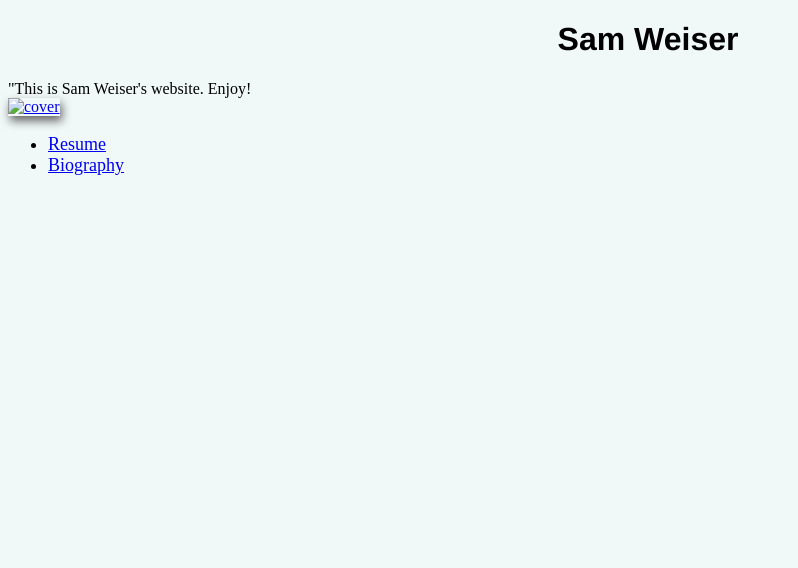
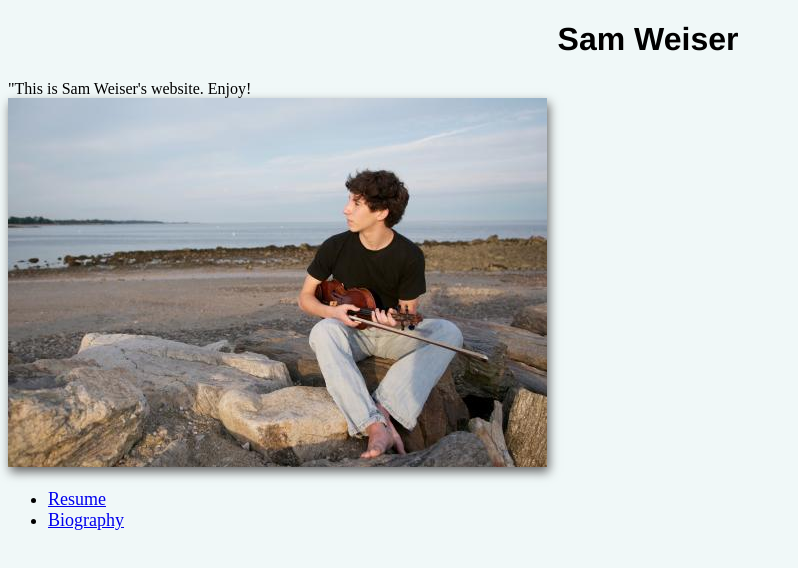
Before and after one commit to sweisermusic/sweisermusic.github.io, a plain HTML site: page index.html in a window 1280 px wide. Shown: the whole page, without its empty margins (0-798 px from the left). Drawn offline with Linux system fonts and the light colour scheme.

Commit message:
Changed file path for image

```diff
--- a/index.html
+++ b/index.html
@@ -10,7 +10,7 @@
                 <h1 class="header"> Sam Weiser </h1>
                 <p> "This is Sam Weiser's website. Enjoy! <br/>
                         <a href="http://sweisermusic.github.io">
-                                <img src="images/cover.jpg" alt="cover" id="image">
+                                <img src="portfolio/images/cover.jpg" alt="cover" id="image">
                         </a>
                 </p>
                 <div class="link">
```
